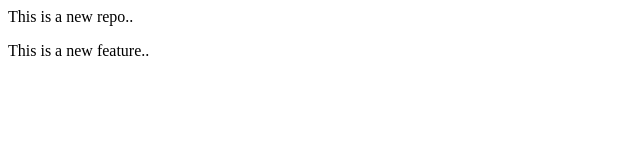
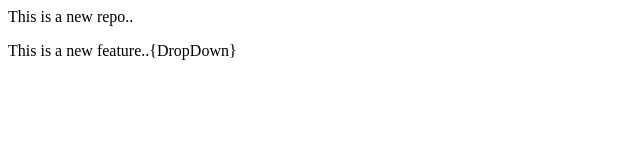
Before and after one commit to ganeshgangadhari/Localrepo, a plain HTML site: page index.html in a window 1280 px wide. Shown: the full height of the page, 0-640 px from the left. Drawn offline with Linux system fonts and the light colour scheme.

Commit message:
add new feature

```diff
--- a/index.html
+++ b/index.html
@@ -1,2 +1,2 @@
 <p>This is a new repo..</p>
-<p>This is a new feature..</p>
+<p>This is a new feature..{DropDown}</p>
```
